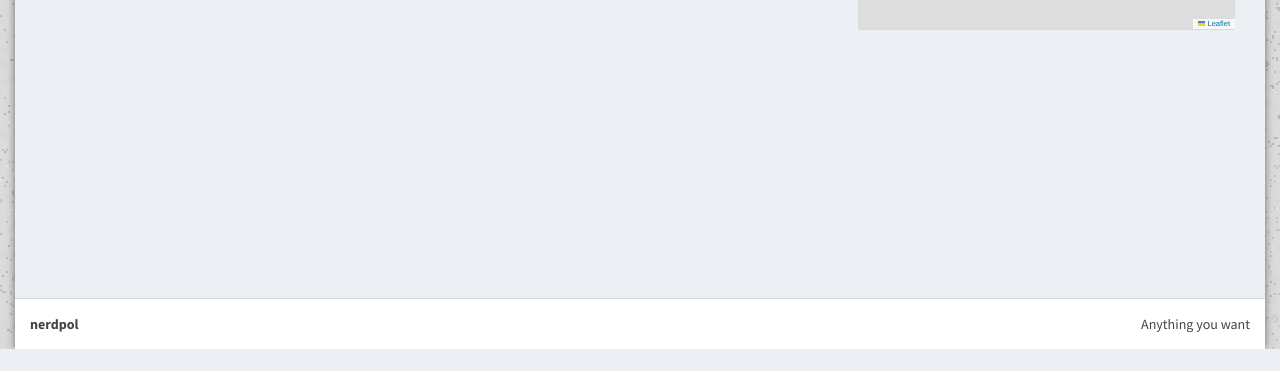
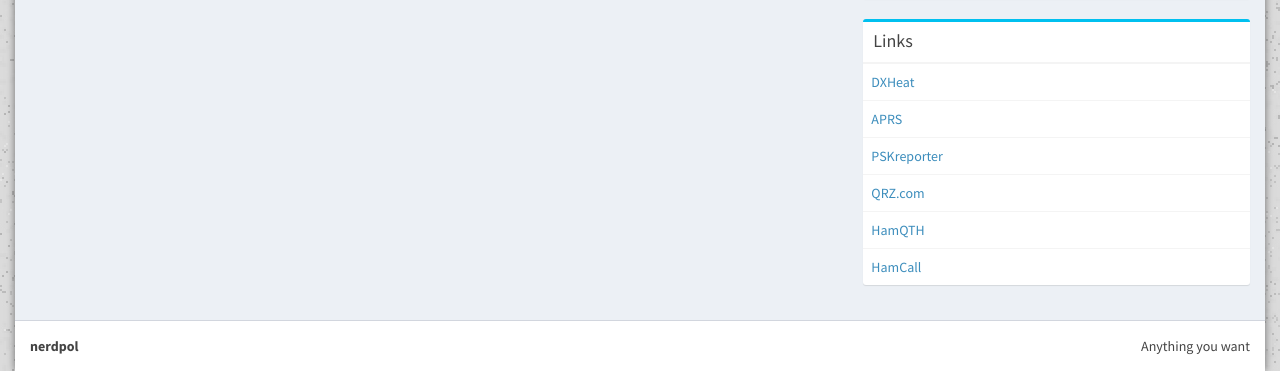
Before and after one commit to elnappo/project-novis, a Django app: template project_novis/callsign/templates/callsign/callsign_detail.html in a window 1280 px wide. Shown: the part 451-822 px from the top of the page. Before the commit the page ends 800 px from the top, so only its background shows below. Run offline with Django 3.2, Linux system fonts and the light colour scheme; the template is opened without the code that fills it: most values are stand-ins (such as "Sample title", 1, 10 or a date in 2020); some libraries are stand-ins or nearby versions.

Commit message:
Add map and links to call sign info page

```diff
--- a/project_novis/callsign/templates/callsign/callsign_detail.html
+++ b/project_novis/callsign/templates/callsign/callsign_detail.html
@@ -3,19 +3,7 @@
 
 {% block title %}{{ object.name }}{% endblock %}
 
-{% block extra_head %}
-<link rel="stylesheet" href="https://unpkg.com/leaflet@1.3.1/dist/leaflet.css"
-      integrity="sha512-Rksm5RenBEKSKFjgI3a41vrjkw4EVPlJ3+OiI65vTjIdo9brlAacEuKOiQ5OFh7cOI1bkDwLqdLw3Zg0cRJAAQ=="
-      crossorigin=""/>
-    <!-- Make sure you put this AFTER Leaflet's CSS -->
-<script src="https://unpkg.com/leaflet@1.3.1/dist/leaflet.js"
-        integrity="sha512-/Nsx9X4HebavoBvEBuyp3I7od5tA0UzAxs+j83KgC8PU0kgB4XiK4Lfe4y4cgBtaRJQEIFCW+oC506aPT2L1zw=="
-        crossorigin=""></script>
-{% endblock %}
-
-
 {% block content_header %}
-<section class="content-header">
 <h1>
     {{ object.name }}
 </h1>
@@ -23,16 +11,23 @@
     <li><a href="#"><i class="fa fa-dashboard"></i> Callsign</a></li>
     <li class="active">{{ object.name }}</li>
 </ol>
-</section>
 {% endblock %}
 
 {% block content %}
-<section class="content container-fluid">
     <div class="row">
             <div class="col-md-8">
             <div class="box box-info">
                 <div class="box-header with-border">
                   <h3 class="box-title">Information</h3>
+                  {% if user == object.owner %}
+                  <div class="box-tools pull-right">
+                    <a href="#" class="btn btn-sm btn-default"><i class="fa fa-edit"></i> Edit</a>
+                  </div>
+                  {% elif user.is_authenticated %}
+                  <div class="box-tools pull-right">
+                    <a href="#" class="btn btn-sm btn-default"><i class="fa fa-plus"></i> Claim</a>
+                  </div>
+                  {% endif %}
                 </div>
                 <div class="box-body no-padding">
                   <table class="table table-hover">
@@ -59,26 +54,76 @@
                 <!-- /.box-body -->
             </div>
         </div>
+        {% if object.latitude and object.longitude %}
         <div class="col-md-4">
             <div class="box box-info">
-            {% block settings_content %}
                 <div class="box-header with-border">
                   <h3 class="box-title">Location</h3>
                 </div>
                 <div class="box-body no-padding">
-                <div id="mapid" style="width: auto; height: 300px;"></div>
+                    <div id="map" style="width: auto; height: 300px;"></div>
                     <script>
-                    var mymap = L.map('mapid');
+                      function initMap() {
+                        var location = {lat: {{ object.latitude}}, lng: {{ object.longitude}} };
+                        var map = new google.maps.Map(document.getElementById('map'), {zoom: 7, center: location});
+                        var marker = new google.maps.Marker({position: location, map: map});
+                      }
                     </script>
                 </div>
                 <!-- /.box-body -->
-            {% endblock %}
+            </div>
+        </div>
+        {% endif %}
+        <div class="col-md-4 pull-right">
+        <div class="box box-info">
+            <div class="box-header with-border">
+              <h3 class="box-title">Links</h3>
+            </div>
+            <div class="box-body no-padding">
+              <table class="table table-hover">
+               <tbody>
+               {% if object.lotwuser %}
+               <tr>
+                  <td>LOTW </td>
+                </tr>
+               {% endif %}
+               {% if object.eqsluser %}
+                <tr>
+                  <td><a href="https://www.eqsl.cc/Member.cfm?{{ object.name }}">eQSL</a></td>
+                </tr>
+               {% endif %}
+               {% if object.clubloguser %}
+                <tr>
+                  <td><a href="https://secure.clublog.org/logsearch/{{ object.name }}">Clublog</a></td>
+                </tr>
+               {% endif %}
+               <tr>
+                  <td><a href="https://dxheat.com/db/{{ object.name }}">DXHeat</a></td>
+                </tr>
+                <tr>
+                  <td><a href="https://aprs.fi/info/?call={{ object.name }}">APRS</a></td>
+                </tr>
+                <tr>
+                  <td><a href="http://www.pskreporter.de/table?call={{ object.name }}">PSKreporter</a></td>
+                </tr>
+                <tr>
+                  <td><a href="https://www.qrz.com/db/{{ object.name }}">QRZ.com</a></td>
+                </tr>
+               <tr>
+                  <td><a href="https://www.hamqth.com/{{ object.name }}">HamQTH</a></td>
+                </tr>
+               <tr>
+                  <td><a href="https://hamcall.net/call?callsign={{ object.name }}">HamCall</a></td>
+                </tr>
+              </tbody>
+            </table>
+            </div>
+            <!-- /.box-body -->
         </div>
     </div>
     </div>
-</section>
 {% endblock %}
 
 {% block extra_foot %}
-
+    <script src="https://maps.googleapis.com/maps/api/js?key=AIzaSyAcml_vhlyb_QC1tyvMwdIXI1xU6UWKvwo&callback=initMap" async defer></script>
 {% endblock %}
```
Lines whose indentation alone changed are shown as unchanged.
